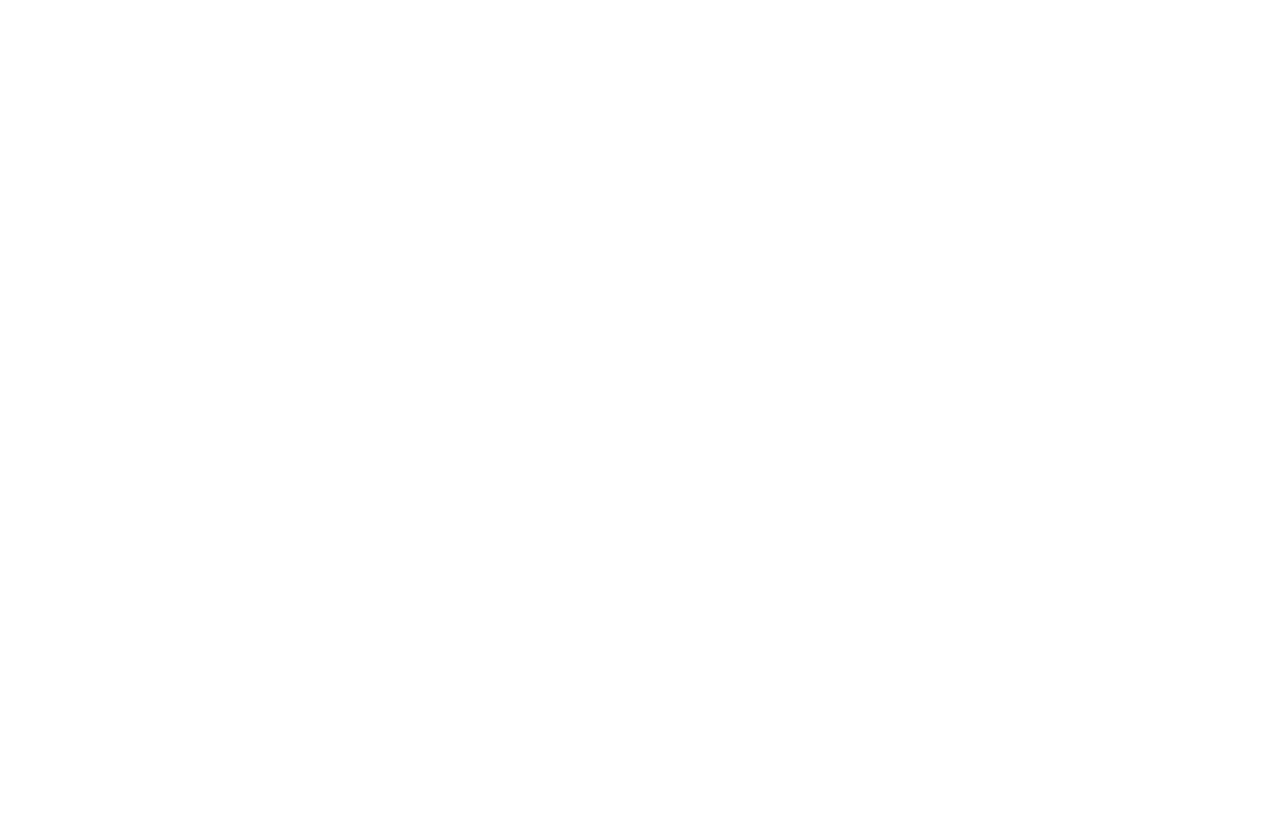
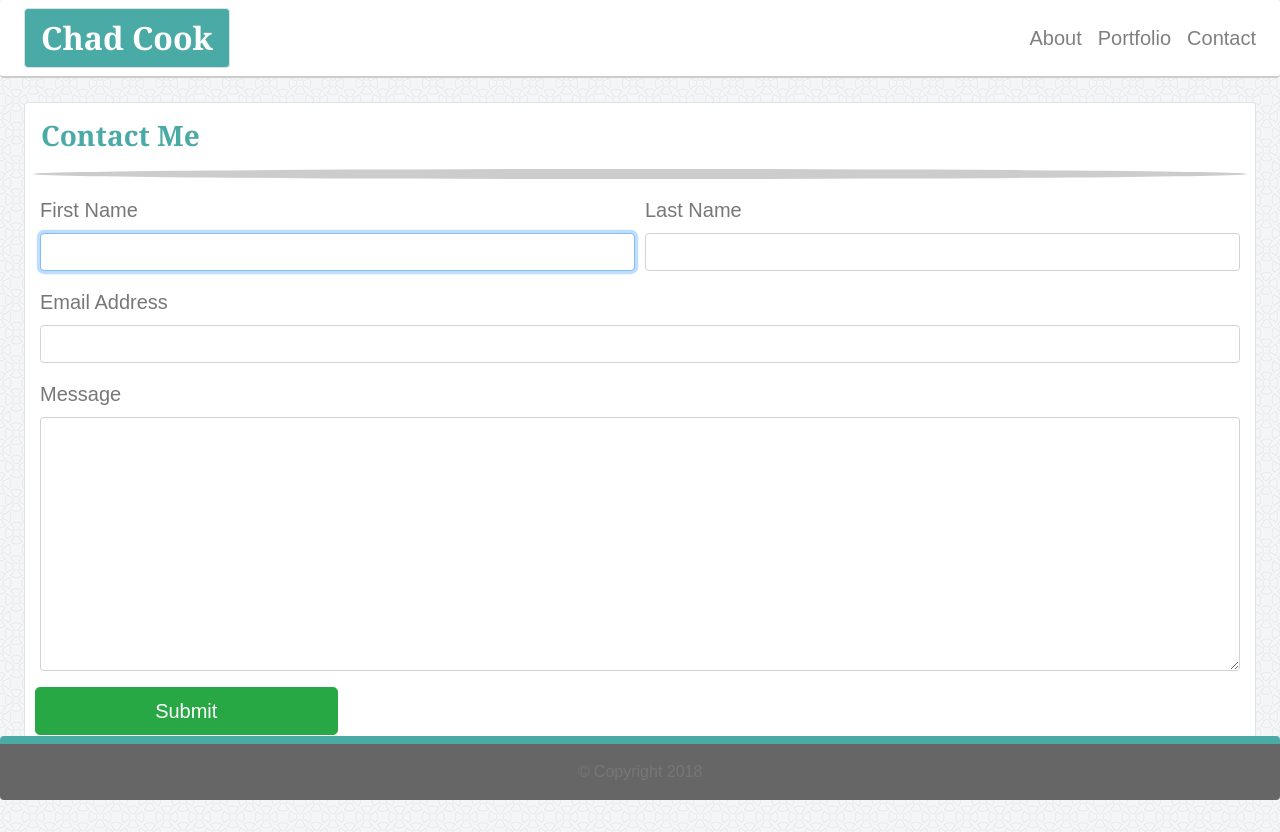
Before and after one commit to CACOOK88/Bootstrap-Portfolio, a plain HTML site: page contact.html in a window 1280 px wide. Before the commit the page ends 800 px from the top, so only its background shows below. Drawn offline with nearby package versions, Linux system fonts and the light colour scheme.

Commit message:
fixed margins to have all pages be the same. Finished contact form page

```diff
--- a/contact.html
+++ b/contact.html
@@ -0,0 +1,74 @@
+<!DOCTYPE html>
+<html lang="en">
+<head>
+    <meta charset="UTF-8">
+    <meta name="viewport" content="width=device-width, initial-scale=1.0">
+    <meta http-equiv="X-UA-Compatible" content="ie=edge">
+    <title>Contact Chad Cook</title>
+
+    <link rel="stylesheet" href="https://stackpath.bootstrapcdn.com/bootstrap/4.1.3/css/bootstrap.min.css" integrity="sha384-MCw98/SFnGE8fJT3GXwEOngsV7Zt27NXFoaoApmYm81iuXoPkFOJwJ8ERdknLPMO" crossorigin="anonymous">
+    <link rel="stylesheet" href="assets/css/style.css">
+</head>
+<body>
+    <!-- FULL WIDTH NAVBAR -->
+    <nav class=" navbar navbar-expand-md navbar-light rounded">
+        <a href="index.html" class="navbar navbar-brand ml-2 border rounded">Chad Cook</a>
+        <button class="navbar-toggler" type="button" data-toggle="collapse" data-target="#navbarToggler" aria-controls="navbarToggler" aria-expanded="false" aria-label="Toggle navigation">
+            <span class="navbar-toggler-icon"></span>
+        </button>
+        <div class="collapse navbar-collapse" id="navbarToggler">
+            <ul class="navbar-nav ml-auto">
+                <li class="nav-item">
+                    <a href="index.html" class="nav-link">About</a>
+                </li>
+                <li class="nav-item">
+                    <a href="portfolio.html" class="nav-link">Portfolio</a>
+                </li>
+                <li class="nav-item">
+                    <a href="contact.html" class="nav-link">Contact</a>
+                </li>
+            </ul>
+        </div>
+    </nav>
+
+
+    <!--  Container for Content -->
+    <div class="content-container mt-4 ml-4 mr-4 border rounded clearfix">
+        <h3 class="ml-3 mt-3 font-weight-bold">Contact Me</h3>
+        <hr class="ml-2 mr-2">
+        <div class="container-fluid">
+            <form action="#" class="form-row">
+                <div class="form-group col-md-6">
+                    <label class="lead" for="first">First Name</label>
+                    <input id="first" type="text" class="form-control" autofocus>
+                </div>
+                <div class="form-group col-md-6">
+                    <label class="lead" for="last">Last Name</label>
+                    <input id="last" type="text" class="form-control">
+                </div>
+                <div class="form-group col-12">
+                    <label class="lead" for="email">Email Address</label>
+                    <input id="email" type="email" class="form-control">
+                </div>
+                <div class="form-group col-12">
+                    <label class="lead" for="message">Message</label>
+                    <textarea class="form-control"  name="message" id="message" rows="10"></textarea>
+                </div>
+                <button class="btn btn-success btn-lg col-xs-12 col-sm-12 col-md-4 col-lg-3 mb-2" type="submit">Submit</button>
+            </form>
+        </div>
+
+    </div>
+    <div class="spacer-div m-4"></div>
+
+
+
+    <!-- FULL WIDTH FOOTER -->
+    <footer class="footer p-3 rounded ml-auto mr-auto text-center mt-4">
+        <span>&copy; Copyright 2018</span>
+    </footer>
+<script src="https://code.jquery.com/jquery-3.3.1.slim.min.js" integrity="sha384-q8i/X+965DzO0rT7abK41JStQIAqVgRVzpbzo5smXKp4YfRvH+8abtTE1Pi6jizo" crossorigin="anonymous"></script>
+<script src="https://cdnjs.cloudflare.com/ajax/libs/popper.js/1.14.3/umd/popper.min.js" integrity="sha384-ZMP7rVo3mIykV+2+9J3UJ46jBk0WLaUAdn689aCwoqbBJiSnjAK/l8WvCWPIPm49" crossorigin="anonymous"></script>
+<script src="https://stackpath.bootstrapcdn.com/bootstrap/4.1.3/js/bootstrap.min.js" integrity="sha384-ChfqqxuZUCnJSK3+MXmPNIyE6ZbWh2IMqE241rYiqJxyMiZ6OW/JmZQ5stwEULTy" crossorigin="anonymous"></script>
+</body>
+</html>
```
Also changed, not shown: index.html (+4 -4 lines).
